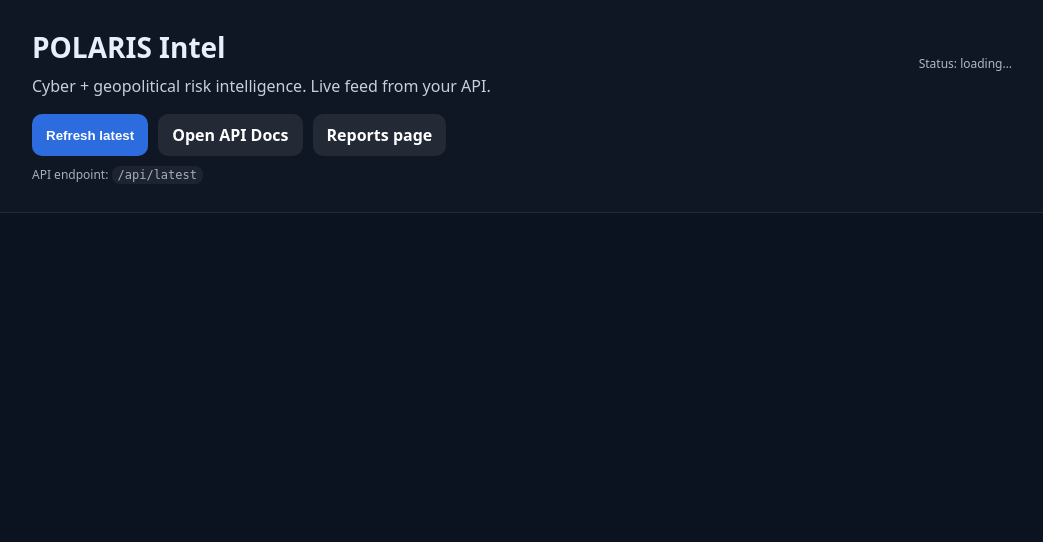
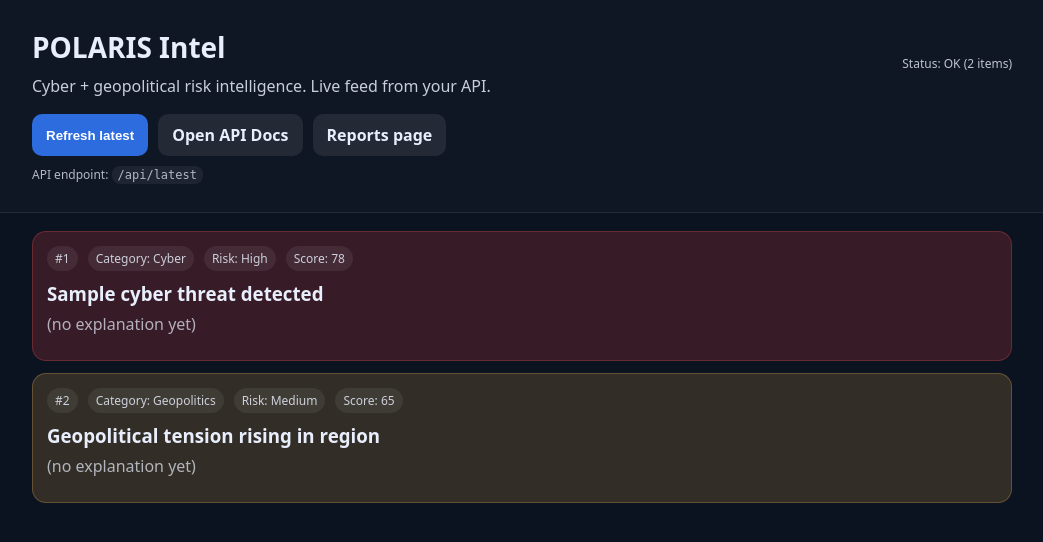
Before and after one commit to madijonovsardorbek544-cmyk/polaris-intel, a FastAPI app: page / in a window 1280 px wide. Shown: the top 542 px of the page, without its empty margins (118-1161 px from the left). Run offline with FastAPI, Linux system fonts and the light colour scheme.

Commit message:
Update index.html

```diff
--- a/src/templates/index.html
+++ b/src/templates/index.html
@@ -1,4 +1,3 @@
-
 <!doctype html>
 <html lang="en">
 <head>
@@ -13,19 +12,19 @@
     p{margin:0; opacity:.85; line-height:1.5}
     .row{display:flex; gap:10px; flex-wrap:wrap; margin-top:16px}
     .btn{background:#2d6cdf; color:#fff; border:none; padding:10px 14px; border-radius:10px; cursor:pointer; font-weight:600}
-    .btn.sec{background:rgba(255,255,255,.08)}
+    .btn.sec{background:rgba(255,255,255,.08); color:#e8eefc}
     main{padding:18px}
     .grid{display:grid; grid-template-columns:1fr; gap:12px}
     .card{background:rgba(255,255,255,.04); border:1px solid rgba(255,255,255,.08); border-radius:14px; padding:14px}
-    .meta{display:flex; gap:10px; flex-wrap:wrap; font-size:12px; opacity:.8}
+    .meta{display:flex; gap:10px; flex-wrap:wrap; font-size:12px; opacity:.85}
     .pill{padding:4px 8px; border-radius:999px; background:rgba(255,255,255,.08)}
     .danger{background:rgba(255,80,80,.18); border:1px solid rgba(255,80,80,.25)}
     .warn{background:rgba(255,190,80,.16); border:1px solid rgba(255,190,80,.25)}
     .ok{background:rgba(80,220,160,.14); border:1px solid rgba(80,220,160,.22)}
     a{color:#8fb4ff}
-    .small{font-size:12px; opacity:.7}
+    .small{font-size:12px; opacity:.75}
     .topline{display:flex; justify-content:space-between; align-items:center; gap:12px; flex-wrap:wrap}
-    .status{font-size:12px; opacity:.75}
+    .status{font-size:12px; opacity:.8}
     code{background:rgba(255,255,255,.08); padding:2px 6px; border-radius:8px}
   </style>
 </head>
@@ -41,7 +40,7 @@
       </div>
 
       <div class="row">
-        <button class="btn" onclick="loadLatest()">Refresh latest</button>
+        <button class="btn" id="refreshBtn">Refresh latest</button>
         <a class="btn sec" href="/docs" style="text-decoration:none; display:inline-block">Open API Docs</a>
         <a class="btn sec" href="/reports" style="text-decoration:none; display:inline-block">Reports page</a>
       </div>
@@ -57,6 +56,16 @@
   </main>
 
 <script>
+  function safe(v){ return (v === null || v === undefined) ? "" : String(v); }
+
+  function levelFromScore(score){
+    const s = Number(score);
+    if (!Number.isFinite(s)) return "N/A";
+    if (s >= 75) return "High";
+    if (s >= 50) return "Medium";
+    return "Low";
+  }
+
   function levelClass(level){
     const v = String(level || "").toLowerCase();
     if (v.includes("high") || v.includes("critical")) return "danger";
@@ -65,58 +74,74 @@ function levelClass(level){
     return "";
   }
 
-function safe(v){ return (v === null || v === undefined) ? "" : String(v); }
-
   async function loadLatest(){
     const status = document.getElementById("status");
-  const cards = document.getElementById("cards");
+    const cards  = document.getElementById("cards");
+    const btn    = document.getElementById("refreshBtn");
+
     status.textContent = "Status: fetching…";
+    btn.disabled = true;
     cards.innerHTML = "";
 
     try{
-    const res = await fetch("/api/latest", {cache:"no-store"});
+      const res = await fetch("/api/latest", { cache: "no-store" });
       if(!res.ok) throw new Error("HTTP " + res.status);
+
       const data = await res.json();
-
-    // data formats:
-    // A) { risks: [...] }
-    // B) [ ... ]
-    const items = Array.isArray(data) ? data : (data.risks  data.items  []);
+      const items = Array.isArray(data) ? data : (data.risks || data.items || []);
 
       if(!items.length){
-      cards.innerHTML = <div class="card">No items yet. Run your pipeline (collector → normalizer → tagger → prioritizer → explainer) and refresh.</div>;
+        cards.innerHTML = '<div class="card">No items yet. Add data to <code>/api/latest</code> and refresh.</div>';
         status.textContent = "Status: OK (0 items)";
         return;
       }
 
       items.forEach((it, idx) => {
-      const title = safe(it.title  it.headline  ("Item " + (idx+1)));
-      const level = safe(it.risk_level  it.level  it.risk || "N/A");
-      const summary = safe(it.explanation  it.summary  it.reason || "");
-      const source = safe(it.source  it.url  "");
-      const tags = (it.tags && Array.isArray(it.tags)) ? it.tags : [];
+        const title    = safe(it.title || it.headline || ("Item " + (idx+1)));
+        const category = safe(it.category || it.type || "N/A");
+        const score    = (it.risk_score !== undefined) ? it.risk_score : it.score;
+        const level    = safe(it.risk_level || it.level || levelFromScore(score));
+        const summary  = safe(it.explanation || it.summary || it.reason || "");
+        const source   = safe(it.source || it.url || "");
+        const tags     = Array.isArray(it.tags) ? it.tags : [];
+
         const div = document.createElement("div");
         div.className = "card " + levelClass(level);
-      div.innerHTML =
+
+        const tagsHtml = tags.slice(0,4).map(t => `<span class="pill">${safe(t)}</span>`).join("");
+
+        div.innerHTML = `
           <div class="meta">
             <span class="pill">#${idx+1}</span>
+            <span class="pill">Category: ${category}</span>
             <span class="pill">Risk: ${level}</span>
-          ${tags.slice(0,4).map(t => <span class="pill">${safe(t)}</span>).join("")}
+            ${Number.isFinite(Number(score)) ? `<span class="pill">Score: ${Number(score)}</span>` : ``}
+            ${tagsHtml}
           </div>
           <h3 style="margin:10px 0 6px">${title}</h3>
-        ${summary ? <p style="margin:0 0 10px; opacity:.9">${summary}</p> : <p style="margin:0 0 10px; opacity:.7">(no explanation yet)</p>}
-        ${source ? <p class="small">Source: <a href="${source}" target="_blank" rel="noreferrer">${source}</a></p> : `}
-      ;
+          ${summary
+            ? `<p style="margin:0 0 10px; opacity:.92">${summary}</p>`
+            : `<p style="margin:0 0 10px; opacity:.7">(no explanation yet)</p>`
+          }
+          ${source
+            ? `<p class="small">Source: <a href="${source}" target="_blank" rel="noreferrer">${source}</a></p>`
+            : ``
+          }
+        `;
+
         cards.appendChild(div);
       });
 
       status.textContent = "Status: OK (" + items.length + " items)";
     }catch(e){
       status.textContent = "Status: error";
-    cards.innerHTML = <div class="card">Failed to load <code>/api/latest</code>. Error: ${safe(e.message)}</div>`;
+      cards.innerHTML = `<div class="card">Failed to load <code>/api/latest</code>. Error: ${safe(e.message)}</div>`;
+    }finally{
+      btn.disabled = false;
     }
   }
 
+  document.getElementById("refreshBtn").addEventListener("click", loadLatest);
   loadLatest();
 </script>
 </body>
```
Lines whose indentation alone changed are shown as unchanged.
